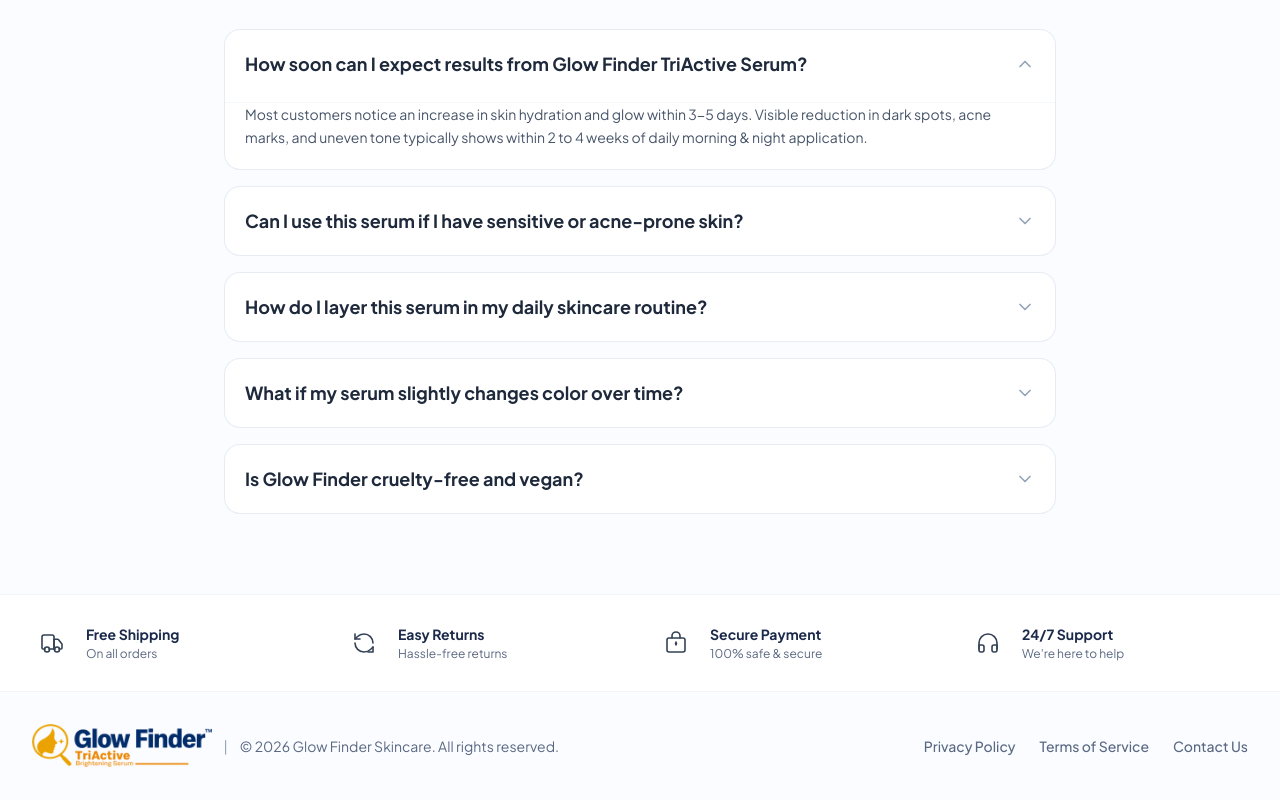
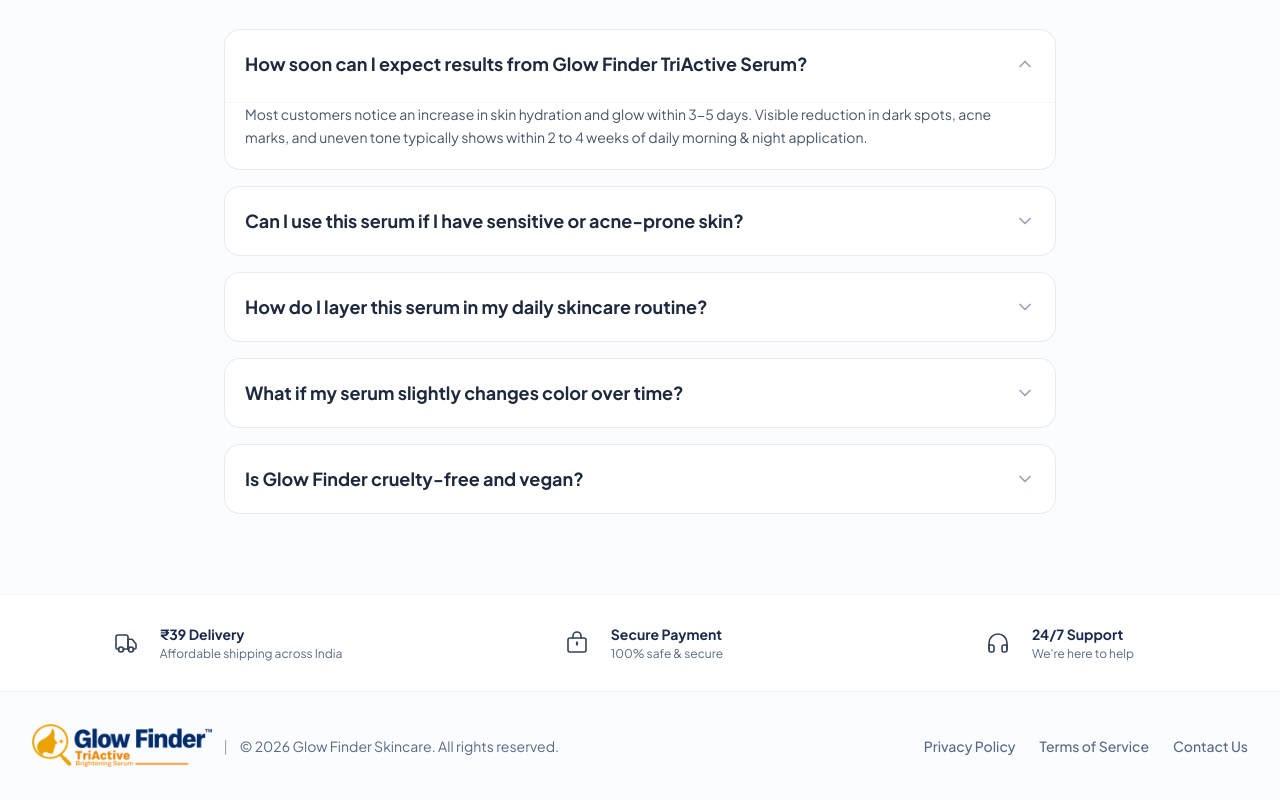
Before and after one commit to vinitmalethia/glow-finder, a React (Vite) app: page / in a window 1280 px wide. Shown: the part 2261-3061 px from the top of the page. Built offline with nearby package versions, Linux system fonts and the light colour scheme; a web font is replaced by a local one.

Commit message:
Update footer: add ₹39 Delivery (Affordable shipping across India) and remove Easy Returns

```diff
--- a/src/components/CartDrawer.jsx
+++ b/src/components/CartDrawer.jsx
@@ -304,7 +304,7 @@
 
                   <div className="flex items-center justify-center gap-1.5 text-[11px] text-slate-400 font-medium">
                     <ShieldCheck className="w-3.5 h-3.5 text-green-500" />
-                    <span>100% Genuine • COD Available • 7-Day Returns</span>
+                    <span>100% Genuine • COD Available • Express Dispatch Across India</span>
                   </div>
 
                 </div>
--- a/src/components/FooterBar.jsx
+++ b/src/components/FooterBar.jsx
@@ -4,13 +4,13 @@
   return (
     <footer className="bg-white border-t border-slate-100">
 
-      {/* 4 Columns Service Guarantees Bar */}
+      {/* 3 Columns Service Guarantees Bar (₹39 Delivery, Secure Payment, 24/7 Support) */}
       <div className="py-7 border-b border-slate-100">
         <div className="max-w-7xl mx-auto px-4 sm:px-6 lg:px-8">
-          <div className="grid grid-cols-2 lg:grid-cols-4 gap-6 sm:gap-8 items-center">
+          <div className="grid grid-cols-1 sm:grid-cols-3 gap-6 sm:gap-8 items-center">
 
-            {/* Free Shipping */}
-            <div className="flex items-center gap-3.5 group">
+            {/* ₹39 Delivery */}
+            <div className="flex items-center gap-3.5 group justify-start sm:justify-center">
               <div className="w-10 h-10 flex items-center justify-center shrink-0 text-slate-700">
                 <svg className="w-6 h-6" viewBox="0 0 24 24" fill="none" stroke="currentColor" strokeWidth="1.6" strokeLinecap="round" strokeLinejoin="round">
                   <path d="M14 18V6a2 2 0 0 0-2-2H4a2 2 0 0 0-2 2v11a1 1 0 0 0 1 1h2" />
@@ -22,36 +22,16 @@
               </div>
               <div className="flex flex-col text-left">
                 <h4 className="text-xs sm:text-sm font-bold text-glow-navy leading-tight">
-                  Free Shipping
+                  ₹39 Delivery
                 </h4>
                 <span className="text-[11px] sm:text-xs text-glow-slate mt-0.5 font-normal">
-                  On all orders
-                </span>
-              </div>
-            </div>
-
-            {/* Easy Returns */}
-            <div className="flex items-center gap-3.5 group">
-              <div className="w-10 h-10 flex items-center justify-center shrink-0 text-slate-700">
-                <svg className="w-6 h-6" viewBox="0 0 24 24" fill="none" stroke="currentColor" strokeWidth="1.6" strokeLinecap="round" strokeLinejoin="round">
-                  <path d="M21 12a9 9 0 0 0-9-9 9.75 9.75 0 0 0-6.74 2.74L3 8" />
-                  <path d="M3 3v5h5" />
-                  <path d="M3 12a9 9 0 0 0 9 9 9.75 9.75 0 0 0 6.74-2.74L21 16" />
-                  <path d="M16 21h5v-5" />
-                </svg>
-              </div>
-              <div className="flex flex-col text-left">
-                <h4 className="text-xs sm:text-sm font-bold text-glow-navy leading-tight">
-                  Easy Returns
-                </h4>
-                <span className="text-[11px] sm:text-xs text-glow-slate mt-0.5 font-normal">
-                  Hassle-free returns
+                  Affordable shipping across India
                 </span>
               </div>
             </div>
 
             {/* Secure Payment */}
-            <div className="flex items-center gap-3.5 group">
+            <div className="flex items-center gap-3.5 group justify-start sm:justify-center">
               <div className="w-10 h-10 flex items-center justify-center shrink-0 text-slate-700">
                 <svg className="w-6 h-6" viewBox="0 0 24 24" fill="none" stroke="currentColor" strokeWidth="1.6" strokeLinecap="round" strokeLinejoin="round">
                   <rect width="18" height="14" x="3" y="7" rx="2" />
@@ -71,7 +51,7 @@
             </div>
 
             {/* 24/7 Support */}
-            <div className="flex items-center gap-3.5 group">
+            <div className="flex items-center gap-3.5 group justify-start sm:justify-center">
               <div className="w-10 h-10 flex items-center justify-center shrink-0 text-slate-700">
                 <svg className="w-6 h-6" viewBox="0 0 24 24" fill="none" stroke="currentColor" strokeWidth="1.6" strokeLinecap="round" strokeLinejoin="round">
                   <path d="M3 18v-6a9 9 0 0 1 18 0v6" />
```
